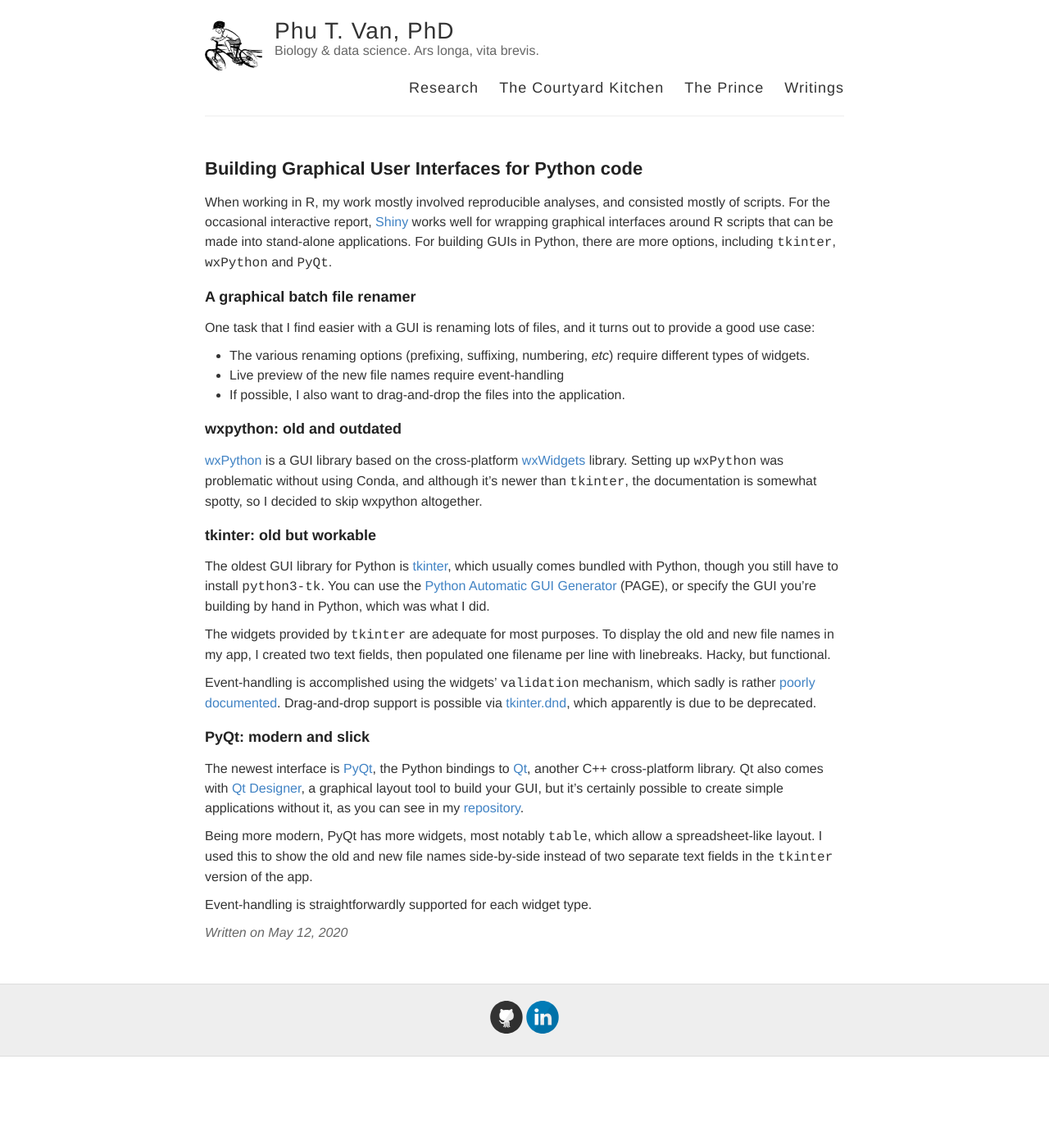
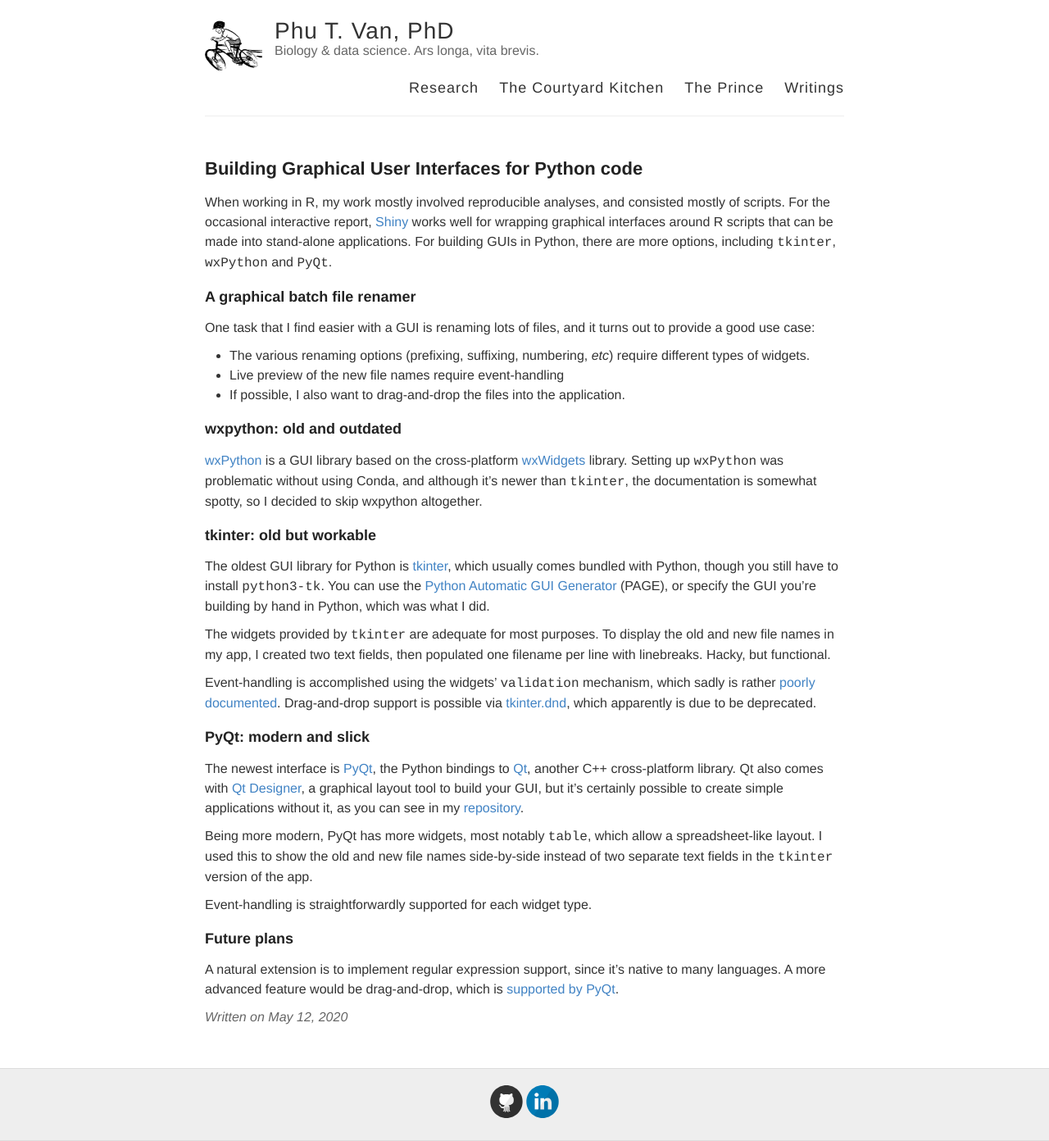
Before and after one commit to ptvan/ptvan.github.io, a Jekyll site: the page built from _posts/2020-05-12-Python-GUIs.md, in a window 1280 px wide. Shown: the whole page at 82% size. Built offline with Jekyll 4.4.1, drawn with Linux system fonts in a browser that asks for light colours; before the commit the page ends 1289 px from its top, so only the background shows below that.

Commit message:
small updates

```diff
--- a/_posts/2020-05-12-Python-GUIs.md
+++ b/_posts/2020-05-12-Python-GUIs.md
@@ -33,3 +33,7 @@
 Being more modern, PyQt has more widgets, most notably `table`, which allow a spreadsheet-like layout. I used this to show the old and new file names side-by-side instead of two separate text fields in the `tkinter` version of the app.
 
 Event-handling is straightforwardly supported for each widget type.
+
+### Future plans
+
+A natural extension is to implement regular expression support, since it's native to many languages. A more advanced feature would be drag-and-drop, which is [supported by PyQt](https://doc.qt.io/qtforpython/overviews/dnd.html).
```
Also changed, not shown: research.md (+1 -1 lines).
